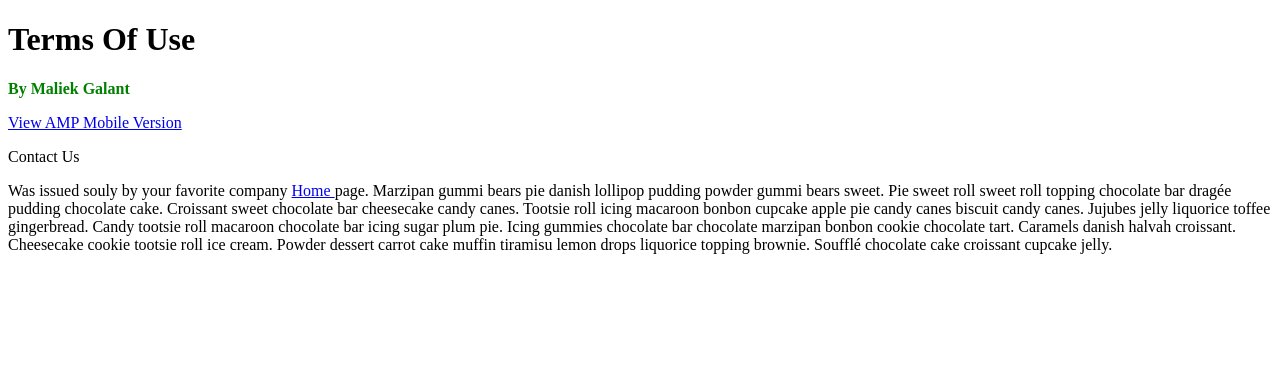
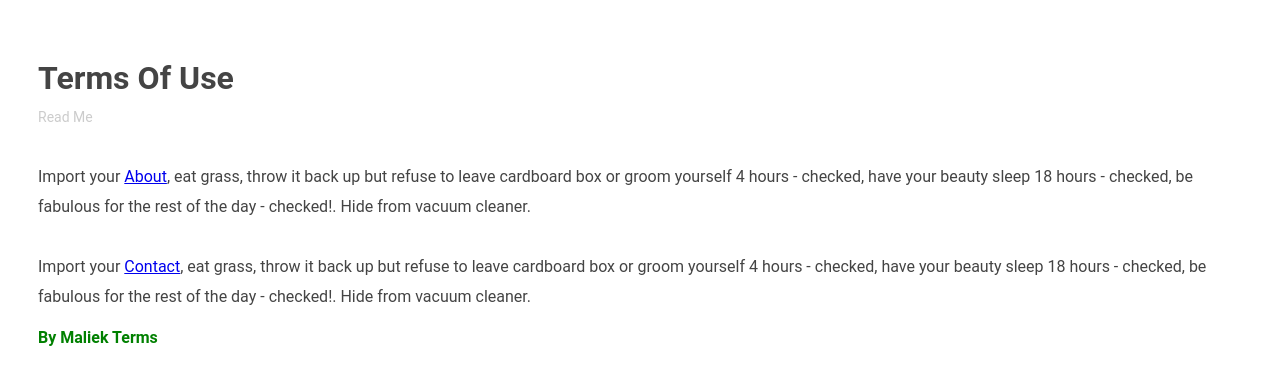
Before and after one commit to Maliek2/FireLess, a Next.js app: page /terms in a window 1280 px wide. Shown: the top 384 px of the page. Built offline with nearby package versions, Linux system fonts and the light colour scheme.

Commit message:
Update terms.tsx

```diff
--- a/pages/terms.tsx
+++ b/pages/terms.tsx
@@ -1,44 +1,60 @@
 import Head from 'next/head'
 import { useAmp } from 'next/amp'
+import Layout from '../components/Layout'
 import Byline from '../components/Byline'
 
 export const config = {
-  amp: 'hybrid',
+  amp: true,
 }
 
 export default function TermsPage() {
   const isAmp = useAmp()
 
   return (
-    <div>
+    <Layout>
       <Head>
-      <title>The Maliek News - Terms Of Use</title>
+      <title>The Maliek Blog</title>
       </Head>
-      <h1> Terms Of Use</h1>
-      <Byline author="Maliek Galant" />
-      <p>
-        <a href={isAmp ? '/terms' : '/terms?amp=1'}>
-          {isAmp ? 'View Non-AMP' : 'View AMP'} Mobile Version
-        </a>
-      </p>
-      <p className="caption">Contact Us</p>
+      <h1>Terms Of Use</h1>
+      <p className="caption">Read Me</p>
+
 
       <p>
-        Was issued souly by your favorite company
-        {' '}
-        <a href={isAmp ? '/home?amp=1' : '/home'}>Home </a> page. Marzipan gummi
-        bears pie danish lollipop pudding powder gummi bears sweet. Pie sweet
-        roll sweet roll topping chocolate bar dragée pudding chocolate cake.
-        Croissant sweet chocolate bar cheesecake candy canes. Tootsie roll icing
-        macaroon bonbon cupcake apple pie candy canes biscuit candy canes.
-        Jujubes jelly liquorice toffee gingerbread. Candy tootsie roll macaroon
-        chocolate bar icing sugar plum pie. Icing gummies chocolate bar
-        chocolate marzipan bonbon cookie chocolate tart. Caramels danish halvah
-        croissant. Cheesecake cookie tootsie roll ice cream. Powder dessert
-        carrot cake muffin tiramisu lemon drops liquorice topping brownie.
-        Soufflé chocolate cake croissant cupcake jelly.
+        Import your <a href={isAmp ? '/about?amp=1' : '/about'}>About</a>,
+        eat grass, throw it back up but refuse to leave cardboard box or groom
+        yourself 4 hours - checked, have your beauty sleep 18 hours - checked,
+        be fabulous for the rest of the day - checked!. Hide from vacuum
+        cleaner.
       </p>
 
-    </div>
+      <p>
+        Import your <a href={isAmp ? '/contact?amp=1' : '/contact'}>Contact</a>,
+        eat grass, throw it back up but refuse to leave cardboard box or groom
+        yourself 4 hours - checked, have your beauty sleep 18 hours - checked,
+        be fabulous for the rest of the day - checked!. Hide from vacuum
+        cleaner.
+      </p>
+
+      <Byline author="Maliek Terms" />
+
+
+
+      <style jsx>{`
+        h1 {
+          margin-bottom: 5px;
+        }
+        p {
+          font-size: 16px;
+          line-height: 30px;
+          margin-top: 30px;
+        }
+        .caption {
+          color: #ccc;
+          margin-top: 0;
+          font-size: 14px;
+          text-align: left;
+        }
+      `}</style>
+    </Layout>
   )
 }
```
